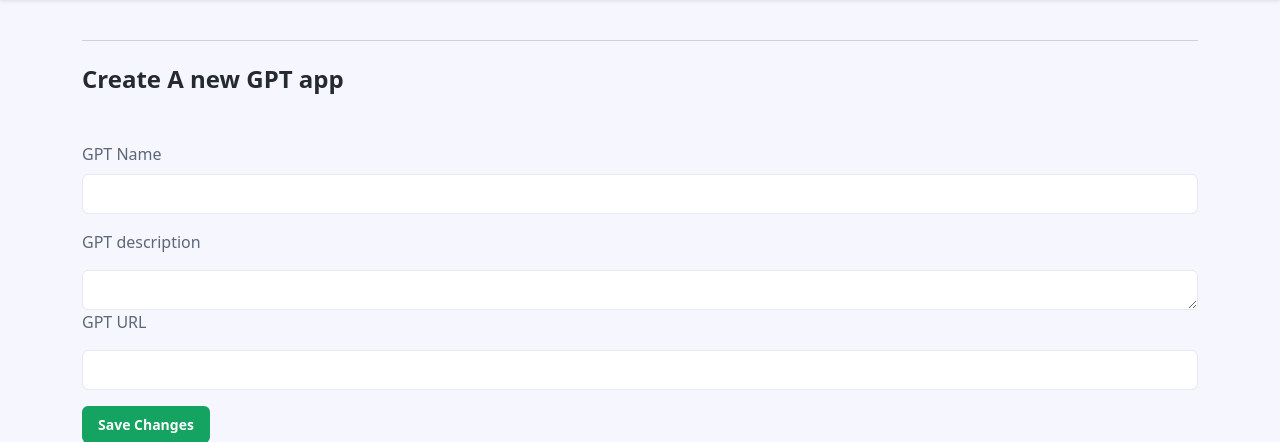
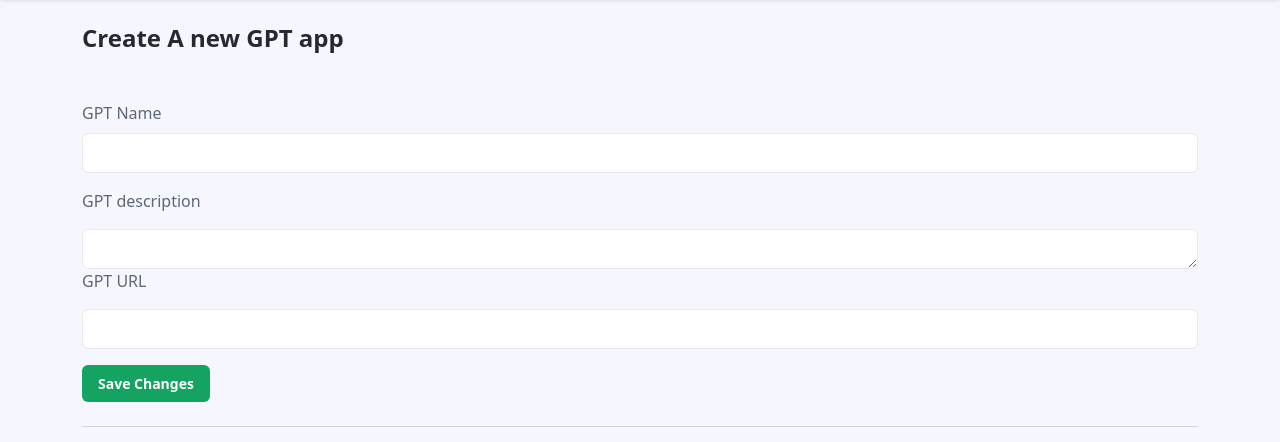
Before and after one commit to vertexcover-io/gategpt, a FastAPI app: template templates/register_gpt.html in a window 1280 px wide. Shown: the part 56-498 px from the top of the page. Run offline with FastAPI, Linux system fonts and the light colour scheme; the template is opened without the code that fills it, so the values that code supplies are empty; parts of the project's set-up code (start-up, migrations or seed data) failed here and were passed over.

Commit message:
fix: remove hr line from register gpt

```diff
--- a/templates/register_gpt.html
+++ b/templates/register_gpt.html
@@ -1,7 +1,6 @@
 {% extends "base.html" %} {% block title %} Register GPT {% endblock %} {% block
 body %}
 <div class="container-xl">
-  <hr class="mb-4" />
   <div class="row g-4 settings-section">
     <div class="col-12 col-md-4">
       <h1 class="app-page-title">Create A new GPT app</h1>
```
